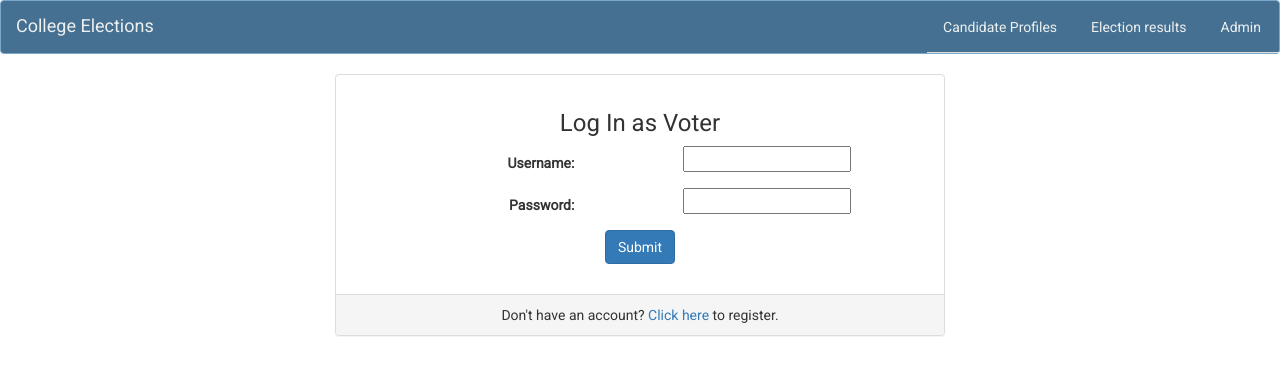
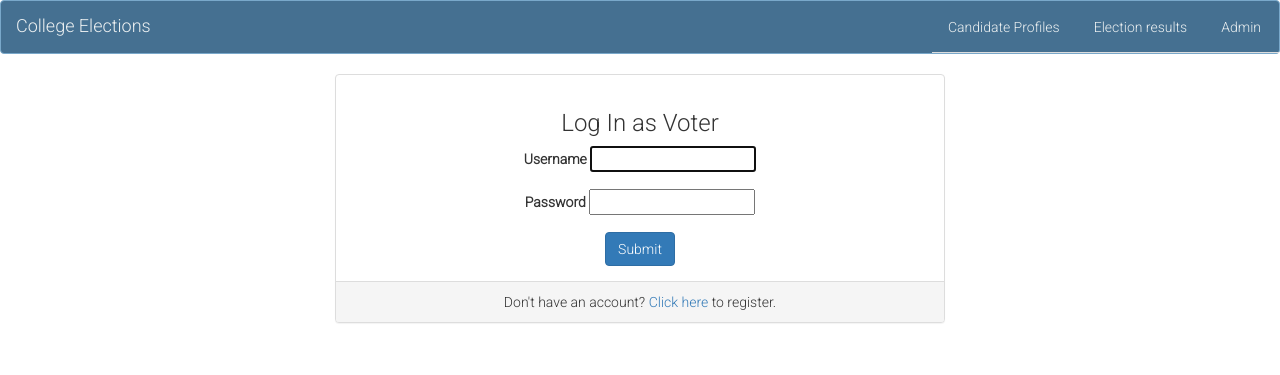
Before and after one commit to mehnazyunus/election-system, a Django app: page /election/accounts/login/voter_login/ in a window 1280 px wide. Shown: the top 375 px of the page. Run offline with Django 3.2, Linux system fonts and the light colour scheme; some libraries are stand-ins or nearby versions.

Commit message:
UI modifications; voter_required decorator

```diff
--- a/election/static/election/style.css
+++ b/election/static/election/style.css
@@ -84,4 +84,5 @@ img {
 
 body{
     font-family: Roboto;
+
 }
--- a/election/templates/base.html
+++ b/election/templates/base.html
@@ -7,7 +7,7 @@
     {% load staticfiles %}
 
     <link rel="stylesheet" href="https://maxcdn.bootstrapcdn.com/bootstrap/3.3.6/css/bootstrap.min.css">
-    <link href='https://fonts.googleapis.com/css?family=Roboto' rel='stylesheet' type='text/css' media="screen">
+    <link href='https://fonts.googleapis.com/css?family=Roboto:300' rel='stylesheet' type='text/css' media="screen">
     <link rel="stylesheet" type="text/css" href="{% static 'election/style.css' %}"/>
     <script src="https://ajax.googleapis.com/ajax/libs/jquery/1.12.0/jquery.min.js"></script>
     <script src="http://maxcdn.bootstrapcdn.com/bootstrap/3.3.6/js/bootstrap.min.js"></script>
--- a/election/templates/form_template.html
+++ b/election/templates/form_template.html
@@ -1,5 +1,4 @@
 {% for field in form %}
-
     <div class="form-group">
         <div class="col-sm-offset-2 col-sm-10">
             <span class="text-danger small">{{ field.errors }}</span>
--- a/election/templates/voter_login.html
+++ b/election/templates/voter_login.html
@@ -11,19 +11,15 @@
                     {% if error_message %}
                         <p><strong>{{ error_message }}</strong></p>
                     {% endif %}
-                    <form class="form-horizontal" role="form" action="{% url 'voter_login'%}" method="post" enctype="multipart/form-data">
+                    <form role="form" action="{% url 'voter_login'%}" method="post" enctype="multipart/form-data">
                         {% csrf_token %}
                         <div class="form-group">
-                            <label class="control-label col-sm-5" for="id_username">Username:</label>
-                            <div class="col-sm-7">
-                                <input id="id_username" maxlength="30" name="username" type="text">
-                            </div>
+                            <label class="control-label " for="id_username">Username</label>
+                            <input id="id_username" maxlength="30" autofocus name="username" type="text">
                         </div>
                         <div class="form-group">
-                            <label class="control-label col-sm-5" for="id_password">Password:</label>
-                            <div class="col-sm-7">
-                                <input id="id_password" maxlength="30" name="password" type="password">
-                            </div>
+                            <label class="control-label" for="id_password">Password</label>
+                            <input id="id_password" maxlength="30" name="password" type="password">
                         </div>
                         <div class="form-group">
                             <div class="col-sm-12">
--- a/election/views.py
+++ b/election/views.py
@@ -10,6 +10,7 @@ from django.utils.decorators import method_decorator
 from django.http import JsonResponse
 from django.contrib import messages
 from django.db.models import Max
+from .decorators import voter_required
 
 # Create your views here.
 
@@ -66,10 +67,13 @@ def login_candidate(request):
         user = authenticate(username=username, password=password)
         if user is not None:
             if user.is_active:
-                login(request, user)
-                # albums = Album.objects.filter(user=request.user)
-                # return render(request, 'candidate_details.html')  # , {'albums': albums})
-                return redirect('candidate_details', pk=user.candidate.pk)
+                if user.is_candidate:
+                    login(request, user)
+                    # albums = Album.objects.filter(user=request.user)
+                    # return render(request, 'candidate_details.html')  # , {'albums': albums})
+                    return redirect('candidate_details', pk=user.candidate.pk)
+                else:
+                    return render(request, 'candidate_login.html', {'error_message': 'Invalid candidate credentials'})
             else:
                 return render(request, 'candidate_login.html', {'error_message': 'Your account has been disabled'})
         else:
@@ -84,10 +88,13 @@ def login_voter(request):
         user = authenticate(username=username, password=password)
         if user is not None:
             if user.is_active:
-                login(request, user)
-                # albums = Album.objects.filter(user=request.user)
-                # return render(request, 'base.html')  # , {'albums': albums})
-                return redirect('voter_details', pk=user.voter.pk)
+                if user.is_voter:
+                    login(request, user)
+                    # albums = Album.objects.filter(user=request.user)
+                    # return render(request, 'base.html')  # , {'albums': albums})
+                    return redirect('voter_details', pk=user.voter.pk)
+                else:
+                    return render(request, 'voter_login.html', {'error_message': 'Invalid voter credentials'})
             else:
                 return render(request, 'voter_login.html', {'error_message': 'Your account has been disabled'})
         else:
@@ -121,7 +128,7 @@ def vote_confirm(request, pk):
     return render(request, 'vote_confirm.html', {'candidate': candidate})
 
 
-@method_decorator([login_required], name='dispatch')
+@method_decorator([login_required, voter_required], name='dispatch')
 class VoterDetailsView(generic.DetailView):
     model = Voter
     template_name = 'voter_details.html'
```
Also changed, not shown: election/decorators.py (added, +13 -0 lines), election/templates/candidate_login.html (+7 -11 lines).
